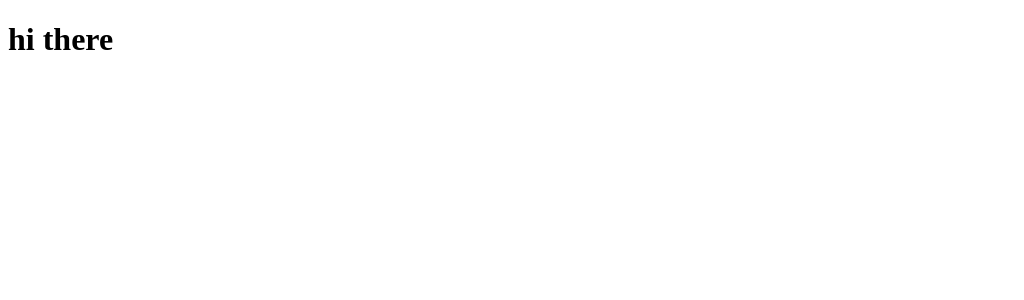
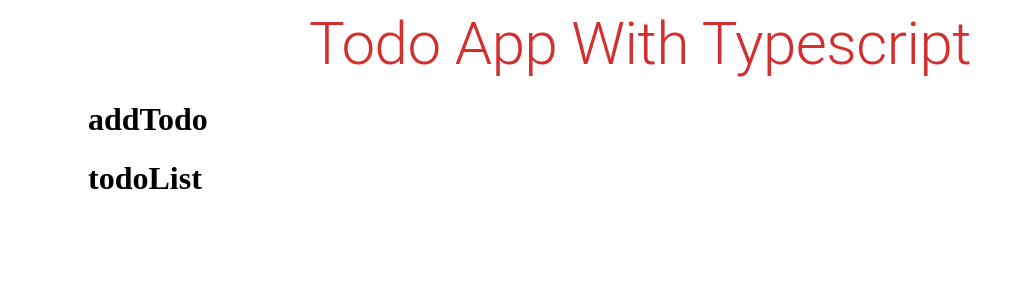
Before and after one commit to KazimAkyol/typescript, a React (Create React App) app in the folder class_notes/S03-TodoApp/: page / in a window 1280 px wide. Shown: the top 300 px of the page, without its empty margins (0-1024 px from the left). Built offline with nearby package versions, Linux system fonts and the light colour scheme.

Commit message:
21.commit

```diff
--- a/class_notes/S03-TodoApp/src/App.tsx
+++ b/class_notes/S03-TodoApp/src/App.tsx
@@ -1,11 +1,11 @@
-
-
+import { Container } from "@mui/material";
+import Home from "./pages/Home";
 
 function App() {
-
   return (
-   <h1>hi there</h1>
-
+    <Container>
+      <Home />
+    </Container>
   );
 }
 
--- a/class_notes/S03-TodoApp/src/components/Header.tsx
+++ b/class_notes/S03-TodoApp/src/components/Header.tsx
@@ -1,4 +1,5 @@
 import { Typography } from "@mui/material";
+import React from "react";
 
 export default function Header() {
   return (
--- a/class_notes/S03-TodoApp/src/pages/Home.tsx
+++ b/class_notes/S03-TodoApp/src/pages/Home.tsx
@@ -1,15 +1,13 @@
 import { Container } from "@mui/material";
 import React from "react";
 import Header from "../components/Header";
-import AddTodo from "../components/AddTodo";
-import TodoList from "../components/TodoList";
 
 export default function Home() {
   return (
     <Container>
       <Header />
-      <AddTodo />
-      <TodoList />
+      <h1>addTodo</h1>
+      <h1>todoList</h1>
     </Container>
   );
 }
```
